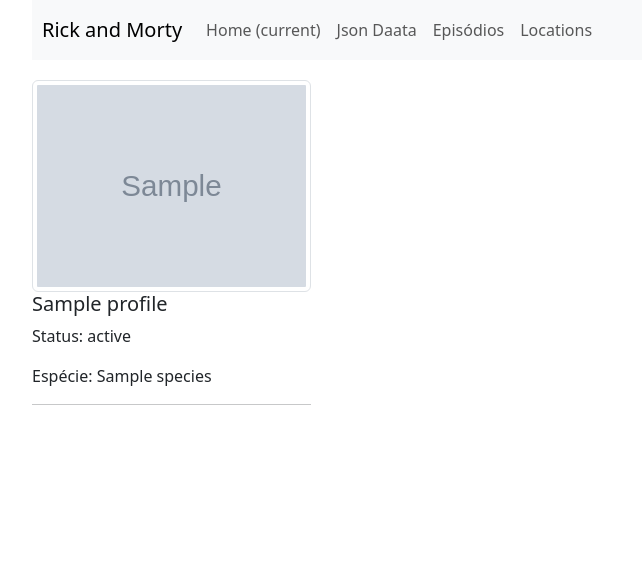
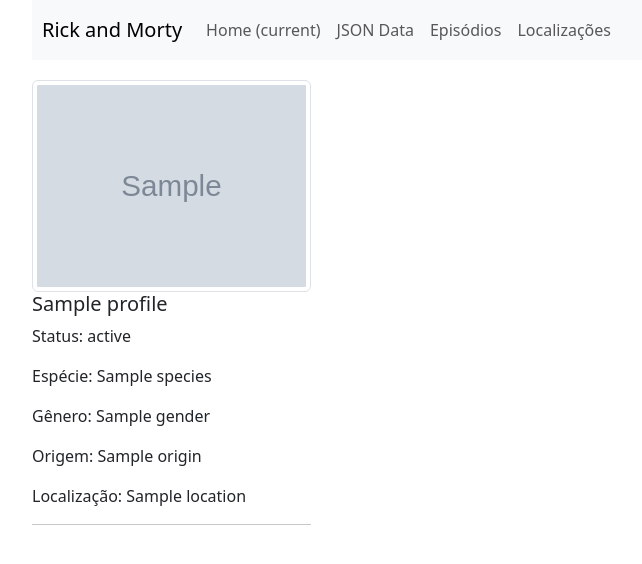
Before and after one commit to luanaxcardoso/ExerciciosAPIs_Squad_MaryJackson, a Flask app: template templates/profile.html in a window 1280 px wide. Shown: the top 564 px of the page, without its empty margins (50-692 px from the left). Run offline with Flask 3, Linux system fonts and the light colour scheme; the template is opened without the code that fills it: most values are stand-ins (such as "Sample title", 1, 10 or a date in 2020); grey boxes marked "Sample" are stand-in pictures.

Commit message:
adiçao info profiles - genero, origem, localizacao

```diff
--- a/app.py
+++ b/app.py
@@ -3,7 +3,7 @@ import urllib.request
 import json
 import ssl
 
-ssl._create_default_https_context = ssl._create_unverified_context #Para evitar errores de certificado SSL
+ssl._create_default_https_context = ssl._create_unverified_context  # Para evitar errores de certificado SSL
 
 app = Flask(__name__)
 
@@ -19,7 +19,7 @@ def get_list_elements_page():
 
 @app.route('/profile/<id>')
 def get_profile(id):
-    url = "https://rickandmortyapi.com/api/character/"+id #+id
+    url = "https://rickandmortyapi.com/api/character/" + id
     context = ssl._create_unverified_context()
     response = urllib.request.urlopen(url, context=context)
     data = response.read()
@@ -29,67 +29,71 @@ def get_profile(id):
 
 @app.route('/lista')
 def get_list_elements():
-    url = "https://rickandmortyapi.com/api/character/"
+    url_characters = "https://rickandmortyapi.com/api/character/"
+    url_locations = "https://rickandmortyapi.com/api/location"
     context = ssl._create_unverified_context()
 
     try:
-        response = urllib.request.urlopen(url, context=None)
-        characters = response.read()
-        dict = json.loads(characters)
+        with urllib.request.urlopen(url_characters, context=context) as response:
+            characters_data = response.read()
+            characters_dict = json.loads(characters_data)
+
+        with urllib.request.urlopen(url_locations, context=context) as response:
+            locations_data = response.read().decode('utf-8')
+            locations_dict = json.loads(locations_data)
 
         characters_list = []
 
-        for character in dict['results']:
+        for character in characters_dict['results']:
             character_data = {
                 "name": character['name'],
                 "status": character['status'],
                 "species": character['species'],
+                "gender": character['gender']['name'],
+                "origin": character['origin']['name']
             }
             characters_list.append(character_data)
 
-        return {"characters": characters_list}
+        return render_template("lista.html", characters=characters_list, locations=locations_dict)
     except Exception as e:
         return {"error": str(e)}
-
 
 @app.route('/locations')
 def get_location_list():
     url = "https://rickandmortyapi.com/api/location"
     context = ssl._create_unverified_context()
     response = urllib.request.urlopen(url, context=context)
-    data = response.read()
+    data = response.read().decode('utf-8')
     dict = json.loads(data)
 
     return render_template("locations.html", locations=dict['results'])
 
 @app.route('/id_location/<id>')
-def get_idlocation(id):
-    url = "https://rickandmortyapi.com/api/location/"+id
+def get_id_location(id):
+    url = "https://rickandmortyapi.com/api/location/" + id
     context = ssl._create_unverified_context()
     response = urllib.request.urlopen(url, context=context)
-    data = response.read()
+    data = response.read().decode('utf-8')
     location_dict = json.loads(data)
 
 
     characters_data = []
     for resident_url in location_dict['residents']:
         with urllib.request.urlopen(resident_url, context=context) as response:
-            character_data = json.loads(response.read())
+            character_data = json.loads(response.read().decode('utf-8'))
             characters_data.append(character_data)
 
     return render_template("id_location.html", id_location=location_dict, characters=characters_data)
-
 
 @app.route('/episodes')
 def get_episode_list():
     url = "https://rickandmortyapi.com/api/episode"
     context = ssl._create_unverified_context()
-    response = urllib.request.urlopen(url)
-    data = response.read()
+    response = urllib.request.urlopen(url, context=context)
+    data = response.read().decode('utf-8')
     dict = json.loads(data)
 
     return render_template("episodes.html", episodes=dict['results'])
 
-
 if __name__ == '__main__':
     app.run(debug=True)
--- a/templates/characters.html
+++ b/templates/characters.html
@@ -10,6 +10,9 @@
                 <h5 class="card-title">{{ character.name }}</h5>
                 <p class="card-text">Status: {{ character.status }}</p>
                 <p class="card-text">Espécie: {{ character.species }}</p>
+                <p class="card-text">Gênero: {{ character.gender }}</p>
+                <p class="card-text">Origem: {{ character.origin.name }}</p>
+                <p class="card-text">Localização: {{ character.location.name }}</p>
                 <a href="/profile/{{ character.id }}" class="btn btn-primary btn-sm">Ver perfil</a>
             </div>
         </div>
--- a/templates/nav.html
+++ b/templates/nav.html
@@ -1,5 +1,5 @@
 <header style="padding-bottom: 20px;">
-    <nav class="navbar navbar-expand-lg navbar-light bg-light" style="padding: 10px;"">
+    <nav class="navbar navbar-expand-lg navbar-light bg-light" style="padding: 10px;">
         <a class="navbar-brand" href="#">Rick and Morty</a>
         <button class="navbar-toggler" type="button" data-toggle="collapse"
             data-target="#navbarNav" aria-controls="navbarNav"
@@ -14,13 +14,13 @@
                     </a>
                 </li>
                 <li class="nav-item">
-                    <a class="nav-link" href="/lista">Json Daata</a>
+                    <a class="nav-link" href="/lista">JSON Data</a>
                 </li>
                 <li class="nav-item">
                     <a class="nav-link" href="/episodes">Episódios</a>
                 </li>
                 <li class="nav-item">
-                    <a class="nav-link" href="/locations">Locations</a>
+                    <a class="nav-link" href="/locations">Localizações</a>
                 </li>
             </ul>
         </div>
--- a/templates/profile.html
+++ b/templates/profile.html
@@ -7,6 +7,9 @@
     <h3 class="h5">{{ profile.name }}</h3>
     <p>Status: {{ profile.status }}</p>
     <p>Espécie: {{ profile.species }}</p>
+    <p>Gênero: {{ profile.gender }}</p>
+    <p>Origem: {{ profile.origin.name }}</p>
+    <p>Localização: {{ profile.location.name }}</p>
     <hr>
 </div>
 </div>
```
Also changed, not shown: templates/layout.html (line endings or trailing spaces).
